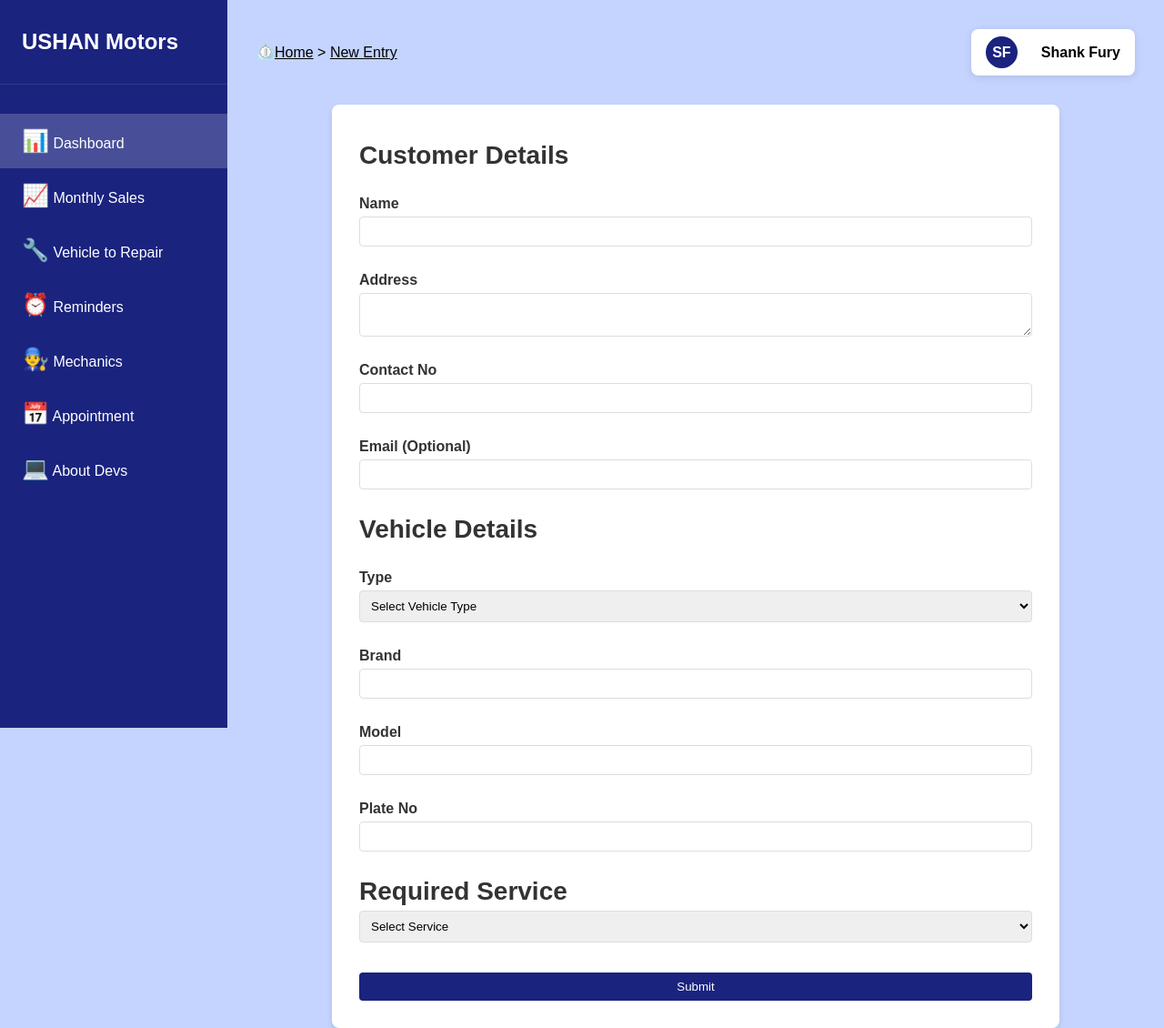
After one commit to Team-Delta-Code/garage_management_system, a PHP site: page /newEntry.php in a window 1280 px wide. The commit adds this page. Shown: the whole page at 91% size. Run offline with PHP 8.4, Linux system fonts and the light colour scheme; the visitor is signed in with stand-in values (Sample User, id 1).

Commit message:
DevUpdate 2.4

```diff
--- a/login.php
+++ b/login.php
@@ -49,6 +49,7 @@ if(isset($_SESSION['employee_id'])) {
             //     echo "Username doesn't exist";
             // }
 
+            //session creation for the current user
             if($result->num_rows == 1) {
                 $value = $result->fetch_assoc();
                 $_SESSION['employee_id'] = $value['employee_id'];
--- a/main/connect.php
+++ b/main/connect.php
@@ -13,6 +13,6 @@
 	if($connect->connect_error){
 		die("connection failed: ".$connect->connect_error);
 	} else {
-		// echo "connection success";
+		//echo "connection success";
 	}
 ?>
--- /dev/null
+++ b/main/functions.php
@@ -0,0 +1,27 @@
+<?php
+function generateFiveDigitNumber() {
+    // Generate a random number between 10000 and 99999
+    $number = rand(10000, 99999);
+    return $number;
+}
+
+function checkItemExists($connection, $itemName, $tableName, $column_name) {
+    // Prepare the SQL statement
+    $stmt = $connection->prepare("SELECT * FROM `$tableName` WHERE `$column_name` = ?");
+
+    // Bind the parameter
+    $stmt->bind_param("s", $itemName);
+
+    // Execute the statement
+    $stmt->execute();
+
+    // Store the result
+    $stmt->store_result();
+
+    // Check if any records were found
+    $exists = $stmt->num_rows > 0;
+
+    $stmt->close();
+    return $exists;
+}
+?>
--- a/main/sessionChecker.php
+++ b/main/sessionChecker.php
@@ -11,5 +11,4 @@ if (!isset($_SESSION['employee_id'])) {
 
 //database connection
 include('main/connect.php');
-
 ?>
--- /dev/null
+++ b/newEntry.php
@@ -0,0 +1,275 @@
+<?php
+include('main/sessionChecker.php');
+include('main/functions.php');
+
+if ($_POST) {
+    error_reporting(E_ALL);
+    ini_set('display_errors', 1);
+
+    // Check database connection
+    if (!$connect) {
+        die("Database connection failed: " . mysqli_connect_error());
+    }
+
+    // Collect form data
+    $cust_name = $_POST['cust_name'];
+    $cust_address = $_POST['cust_address'];
+    $cust_contact = $_POST['cust_contact'];
+    $cust_email = $_POST['cust_email'];
+    $veh_type = $_POST['veh_type'];
+    $veh_brand = $_POST['veh_brand'];
+    $veh_model = $_POST['veh_model'];
+    $veh_plate = $_POST['veh_plate'];
+    $service = $_POST['required_service'];
+    $service_order_status = 0;
+
+    //generate customer id
+    $cust_id = "cust".generateFiveDigitNumber();
+    //check if the generated number already exists in the database
+    //if yes generate again
+    while(checkItemExists($connect, $cust_id, "customer_data", "customer_id")) {
+        $cust_id = "cust".generateFiveDigitNumber();
+    }
+
+    //generate vehicle id
+    $veh_id = "veh".generateFiveDigitNumber();
+    //check if the generated number already exists in the database
+    //if yes generate again
+    while(checkItemExists($connect, $cust_id, "vehicle_data", "vehicle_id")) {
+        $veh_id = "cust".generateFiveDigitNumber();
+    }
+
+    //generate service order id
+    $serv_ord_id = "ord".generateFiveDigitNumber();
+
+    while(checkItemExists($connect, $serv_ord_id, "service_order", "service_order_id")) {
+        $serv_ord_id = "ord".generateFiveDigitNumber();
+    }
+
+    //fetch service data
+    $stmt0 = $connect->prepare("SELECT service_id FROM garage_services WHERE service_name = ?");
+    $stmt0->bind_param("s", $service);
+    $stmt0->execute();
+    $stmt0->bind_result($service_id);
+    $stmt0->fetch();
+    $stmt0->close();
+
+    //insert data into customer data
+    $stmt = $connect->prepare("INSERT INTO customer_data (customer_id, customer_name, customer_contact, customer_email, customer_address) VALUES (?, ?, ?, ?, ?)");
+    $stmt->bind_param("sssss", $cust_id, $cust_name, $cust_contact, $cust_email, $cust_address);
+
+    //insert data into vehicle data
+    $stmt1 = $connect->prepare("INSERT INTO vehicle_data (vehicle_id, customer_id, type, brand, model, license_plate_no) VALUES (?, ?, ?, ?, ?, ?);");
+    $stmt1->bind_param("ssssss", $veh_id, $cust_id, $veh_type, $veh_brand, $veh_model, $veh_plate);
+
+    //insert data into service order id
+    $stmt2 = $connect->prepare("INSERT INTO service_order (service_order_id, vehicle_id, service_id, created_date, service_order_status) VALUES (?, ?, ?, CURDATE(), ?)");
+    $stmt2->bind_param("sssi", $serv_ord_id, $veh_id, $service_id, $service_order_status);
+
+    if ($stmt->execute()) {
+        if ($stmt1->execute()) {
+            if ($stmt2->execute()) {
+                header("Location: " . $_SERVER['PHP_SELF']);
+            } else {
+                echo "Service Order Insert Error: " . $stmt2->error;
+            }
+        } else {
+            echo "Vehicle Data Insert Error: " . $stmt1->error;
+        }
+    } else {
+        echo "Customer Data Insert Error: " . $stmt->error;
+    }
+
+    $stmt->close();
+    $stmt1->close();
+    $stmt2->close();
+    $connect->close();
+    exit(); // Stop further processing
+}
+
+?>
+<!DOCTYPE html>
+<html>
+<head>
+	<meta charset="utf-8">
+	<meta http-equiv="X-UA-Compatible" content="IE=edge">
+	<meta name="viewport" content="width=device-width, initial-scale=1.0, user-scalable=0, minimal-ui">
+	<meta name="author" content="Team Delta Code">
+	<title>New Entry | Ushan Motors</title>
+	<link rel="stylesheet" type="text/css" href="styles/mainStyle.css">
+
+    <style>
+        .form-container {
+            width: 100%;
+            display: flex;
+            flex-direction: column;
+            align-items: center;
+            justify-content: center;
+        }
+
+        .form-body {
+            background-color: white;
+            padding: 30px;
+            border-radius: 8px;
+            box-shadow: 0 4px 6px rgba(0,0,0,0.1);
+            max-width: 800px;
+            width: 100%;
+            margin: 0 auto;
+        }
+        form {
+            display: flex;
+            flex-direction: column;
+        }
+        .form-heading {
+            font-size: 28px;
+            font-weight: 700;
+        }
+        form span {
+            margin-top: 10px;
+            font-weight: bold;
+            color: #333;
+        }
+        input, textarea, select {
+            margin-top: 5px;
+            padding: 8px;
+            border: 1px solid #ddd;
+            border-radius: 4px;
+        }
+        input[type="submit"] {
+            background-color: #1a237e;
+            color: white;
+            border: none;
+            cursor: pointer;
+            margin-top: 15px;
+            transition: background-color 0.3s ease;
+        }
+        input[type="submit"]:hover {
+            background-color: #45a049;
+        }
+    </style>
+
+</head>
+<body>
+	<aside class="sidebar">
+        <div class="sidebar-logo">USHAN Motors</div>
+        <ul class="sidebar-menu">
+            <li class="menu-item active">
+            	<a href="dashboard.php">
+                	<span class="icon">📊</span>
+                	<span class="menu-text">Dashboard</span>
+            	</a>
+        	</li>
+            <li class="menu-item">
+                <a href="sales.php">
+                	<span class="icon">📈</span>
+                	<span class="menu-text">Monthly Sales</span>
+                </a>
+            </li>
+            <li class="menu-item">
+                <a href="repairVehicles.php">
+                	<span class="icon">🔧</span>
+                	<span class="menu-text">Vehicle to Repair</span>
+                </a>
+            </li>
+            <li class="menu-item">
+                <a href="reminders.php">
+                	<span class="icon">⏰</span>
+        	        <span class="menu-text">Reminders</span>
+                </a>
+            </li>
+            <li class="menu-item">
+                <a href="mechanics.php">
+                	<span class="icon">👨‍🔧</span>
+                	<span class="menu-text">Mechanics</span>
+                </a>
+            </li>
+            <li class="menu-item">
+                <a href="appointments.php">
+                	<span class="icon">📅</span>
+                	<span class="menu-text">Appointment</span>
+                </a>
+            </li>
+            <li class="menu-item">
+                <a href="aboutDevs.php">
+                    <span class="icon">💻</span>
+                    <span class="menu-text">About Devs</span>
+                </a>
+            </li>
+        </ul>
+    </aside>
+
+    <main class="main-content">
+        <div class="top-bar">
+            <div class="breadcrumb">
+                ⏲️<a href="dashboard.php">Home</a> > <a href="#">New Entry</a>
+            </div>
+            <div>
+                <a href="#" class="user-profile" onclick="toggleDropdown(event)">
+                    <div class="user-avatar">SF</div>
+                    <div class="user-name">Shank Fury</div>
+                </a>
+                <div class="dropdown-menu" id="dropdownMenu">
+                    <a href="#">Profile</a>
+                    <a href="#">Settings</a>
+                    <a href="logout.php">Logout</a>
+                </div>
+            </div>
+        </div>
+
+        <div class="dashboard-grid">
+            <div class="form-container">
+                <div class="form-body">
+                    <form id="serviceBookingForm" action="newEntry.php" method="POST">
+                        <span class="form-heading">Customer Details</span><br>
+                        <span>Name</span>
+                        <input type="text" name="cust_name" required><br>
+
+                        <span>Address</span>
+                        <textarea name="cust_address" required></textarea><br>
+
+                        <span>Contact No</span>
+                        <input type="tel" name="cust_contact" required><br>
+
+                        <span>Email (Optional)</span>
+                        <input type="email" name="cust_email"><br>
+
+                        <span class="form-heading">Vehicle Details</span><br>
+
+                        <span>Type</span>
+                        <select name="veh_type" required>
+                            <option value="">Select Vehicle Type</option>
+                            <option value="car">Car</option>
+                            <option value="truck">Truck</option>
+                            <option value="motorcycle">Motorcycle</option>
+                            <option value="suv">SUV</option>
+                        </select><br>
+
+                        <span>Brand</span>
+                        <input type="text" name="veh_brand" required><br>
+
+                        <span>Model</span>
+                        <input type="text" name="veh_model" required><br>
+
+                        <span>Plate No</span>
+                        <input type="text" name="veh_plate" required><br>
+
+                        <span class="form-heading">Required Service</span>
+                        <select name="required_service" required>
+                            <option value="">Select Service</option>
+                            <option value="Vehicle Repair">Vehicle Repair</option>
+                            <option value="Full Service">Full Service</option>
+                            <option value="Body Wash">Body Wash</option>
+                            <option value="Paint Services">Paint Services</option>
+                            <option value="Tow Services">Tow Services</option>
+                        </select><br>
+
+                        <input type="submit" value="Submit">
+                    </form>
+                </div>
+            </div>
+        </div>
+    </main>
+
+    <script type="text/javascript" src="js/mainScript.js"></script>
+</body>
+</html>
```
Also changed, not shown: aboutDevs.php (+60 -7 lines), dashboard.php (+42 -4 lines), sales.php (+33 -13 lines), serviceSales.php (deleted, +0 -253 lines), images/team.png (added).
